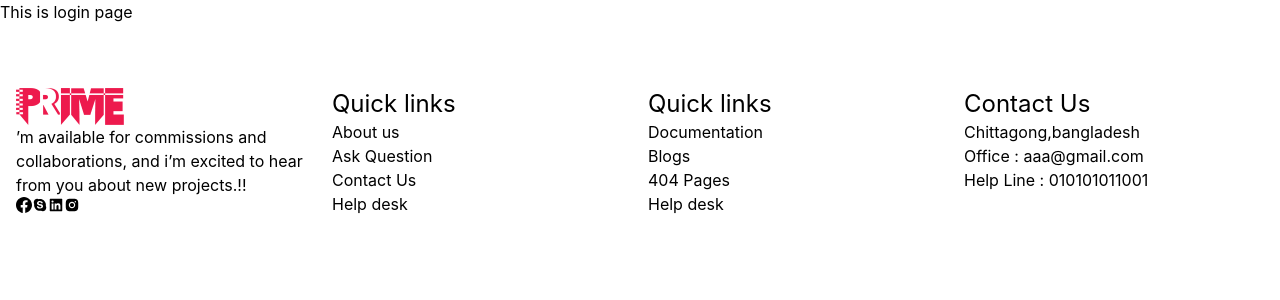
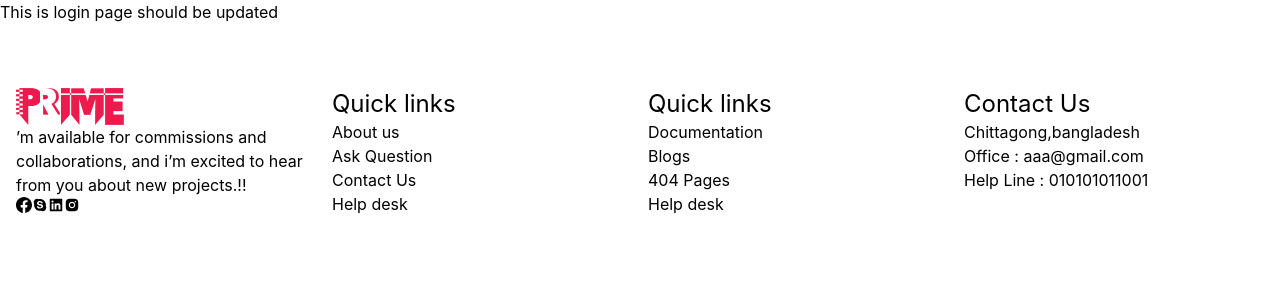
Before and after one commit to shihab-2021/Prime-Documentation-And-Knowledge-Based-Website, a Next.js app: page /login in a window 1280 px wide. Shown: the top 300 px of the page. Built offline with nearby package versions, Linux system fonts and the light colour scheme.

Commit message:
for git conflict solving

```diff
--- a/pages/login.js
+++ b/pages/login.js
@@ -3,7 +3,7 @@ import React from 'react';
 const login = () => {
     return (
         <div>
-            This is login page
+            This is login page should be updated
         </div>
     );
 };
--- a/pages/register.js
+++ b/pages/register.js
@@ -3,7 +3,7 @@
 const register = () => {
     return (
         <div>
-            This is register page
+            This is register page should be updated
         </div>
     );
 };
```
